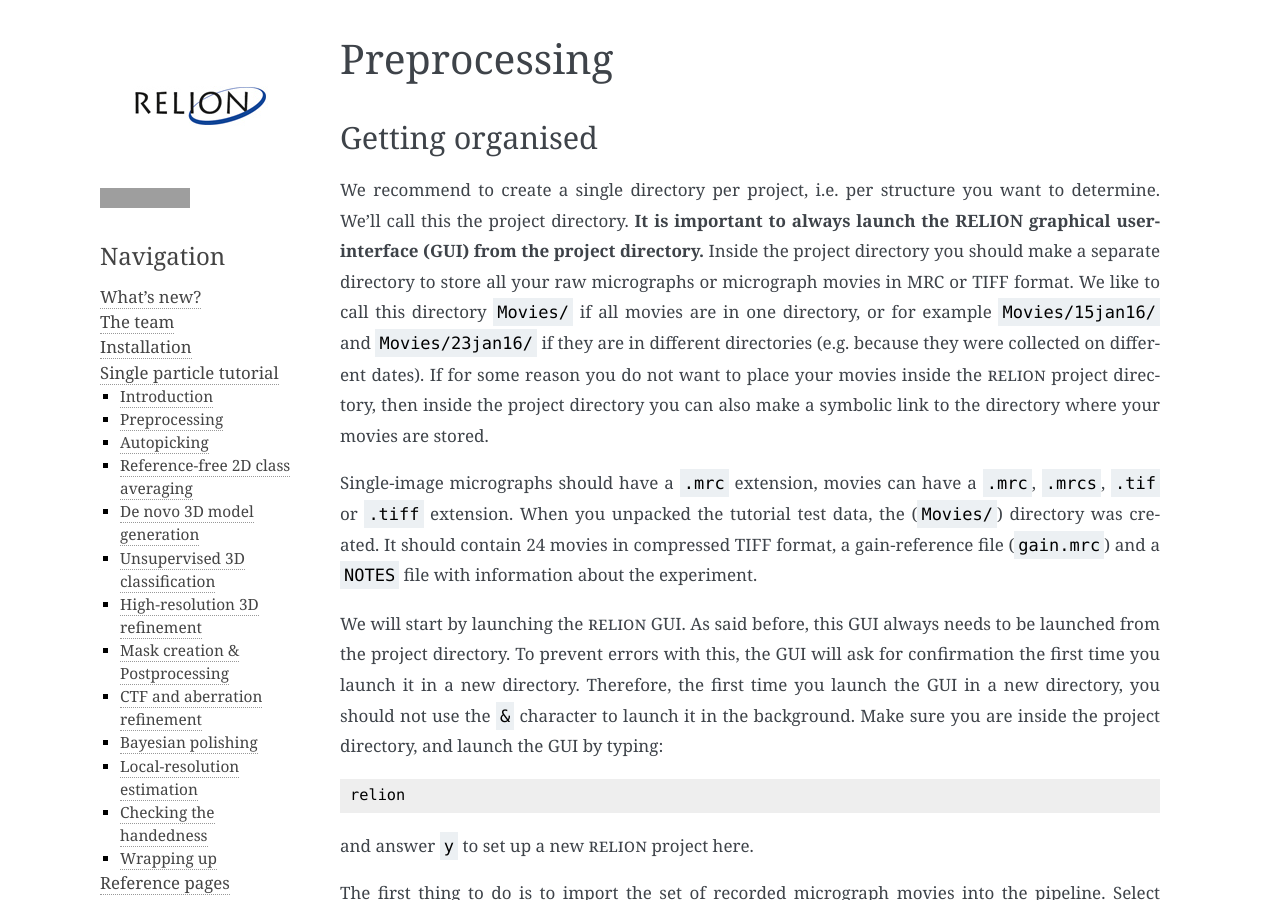
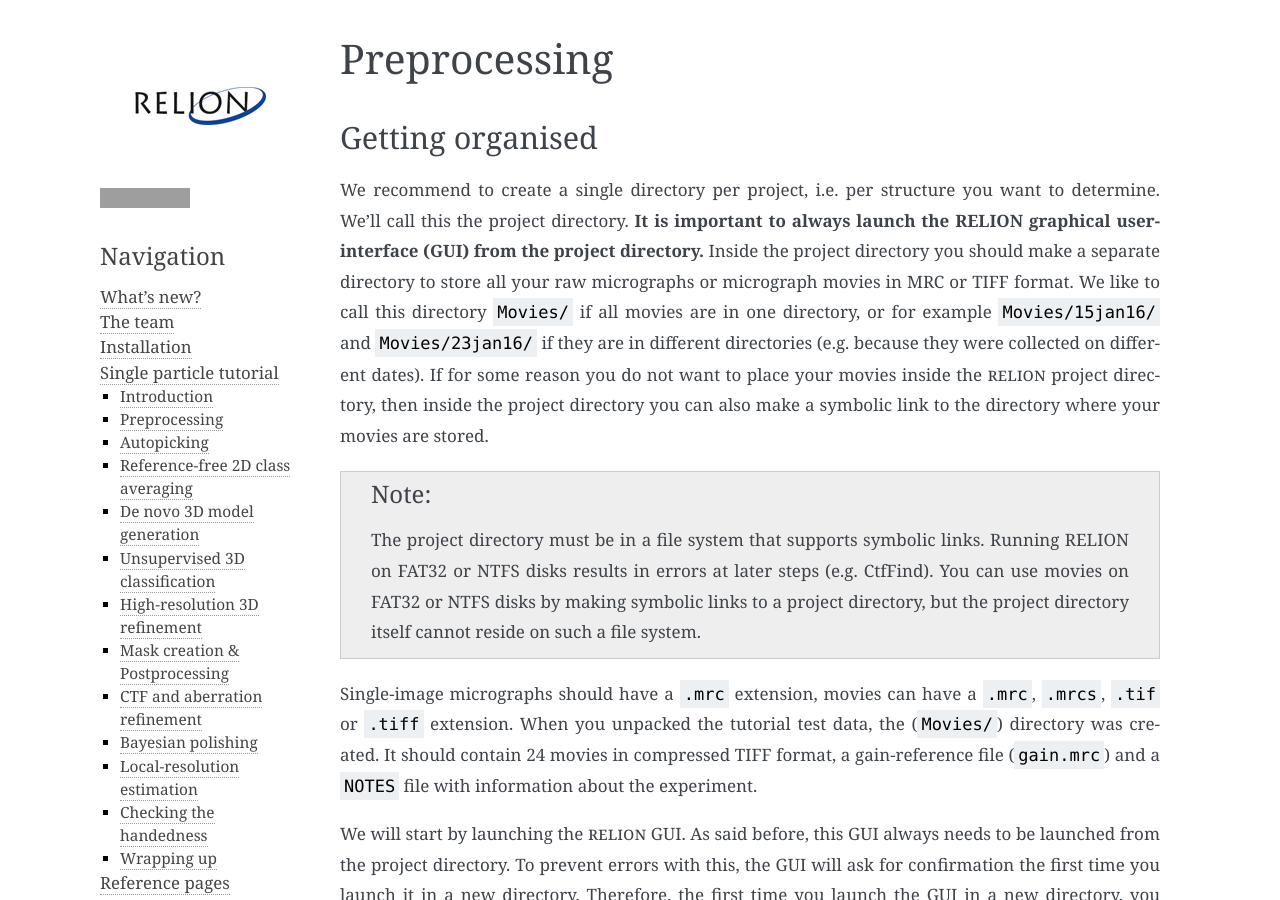
Before and after one commit to 3dem/relion-documents, a Sphinx documentation site: the page built from source/SPA_tutorial/Preprocessing.rst, in a window 1280 px wide and 900 px high. Built offline with Sphinx 7.4.7, drawn with Linux system fonts in a browser that asks for light colours; cross-references to code outside the pages are shown as plain code; grey boxes are pictures that could not be loaded.

Commit message:
Added warnings against NTFS/FAT32 file systems.

```diff
--- a/source/SPA_tutorial/Preprocessing.rst
+++ b/source/SPA_tutorial/Preprocessing.rst
@@ -11,6 +11,11 @@ We recommend to create a single directory per project, i.e. per structure you wa
 We'll call this the project directory. **It is important to always launch the RELION graphical user-interface (GUI) from the project directory.** Inside the project directory you should make a separate directory to store all your raw micrographs or micrograph movies in MRC or TIFF format.
 We like to call this directory ``Movies/`` if all movies are in one directory, or for example ``Movies/15jan16/`` and ``Movies/23jan16/`` if they are in different directories (e.g. because they were collected on different dates).
 If for some reason you do not want to place your movies inside the |RELION| project directory, then inside the project directory you can also make a symbolic link to the directory where your movies are stored.
+
+.. note::
+    The project directory must be in a file system that supports symbolic links.
+    Running RELION on FAT32 or NTFS disks results in errors at later steps (e.g. CtfFind).
+    You can use movies on FAT32 or NTFS disks by making symbolic links to a project directory, but the project directory itself cannot reside on such a file system.
 
 Single-image micrographs should have a ``.mrc`` extension, movies can have a ``.mrc``, ``.mrcs``, ``.tif`` or ``.tiff`` extension.
 When you unpacked the tutorial test data, the (``Movies/``) directory was created.
```
